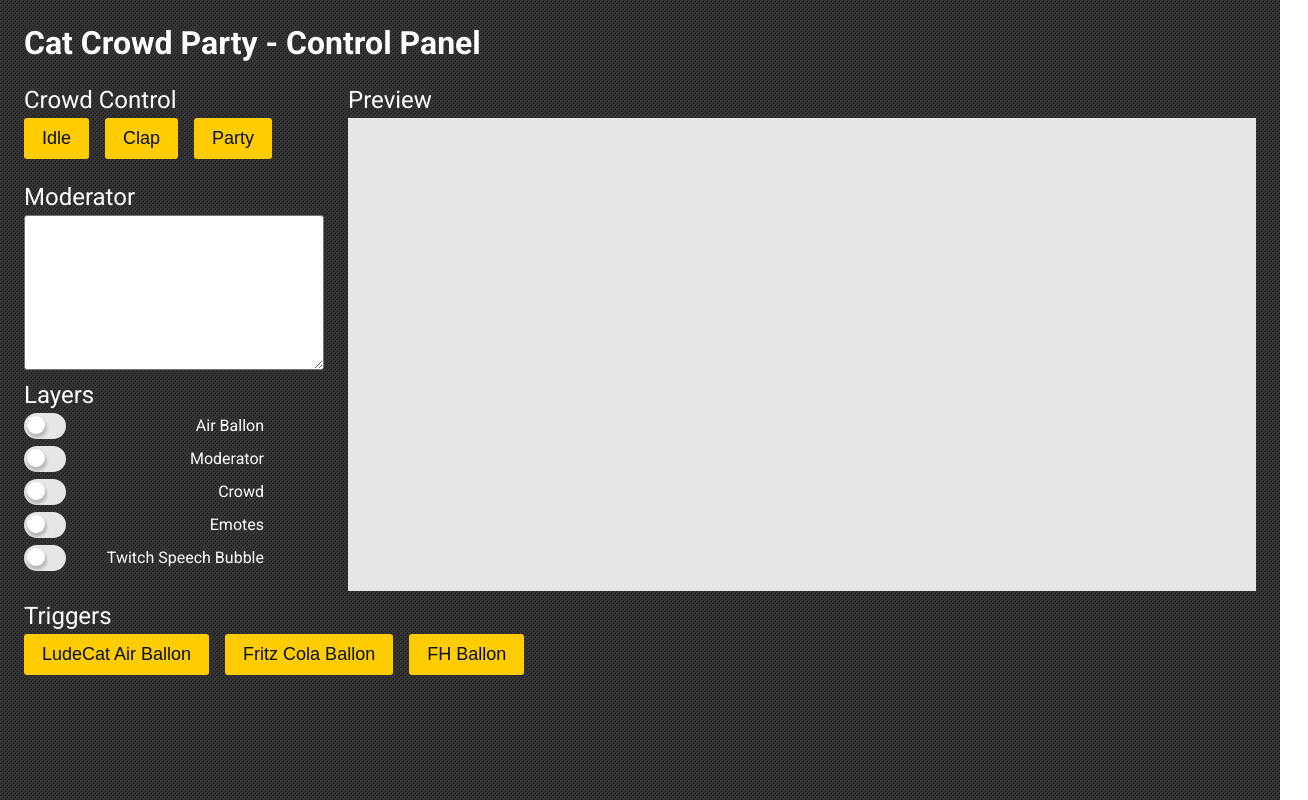
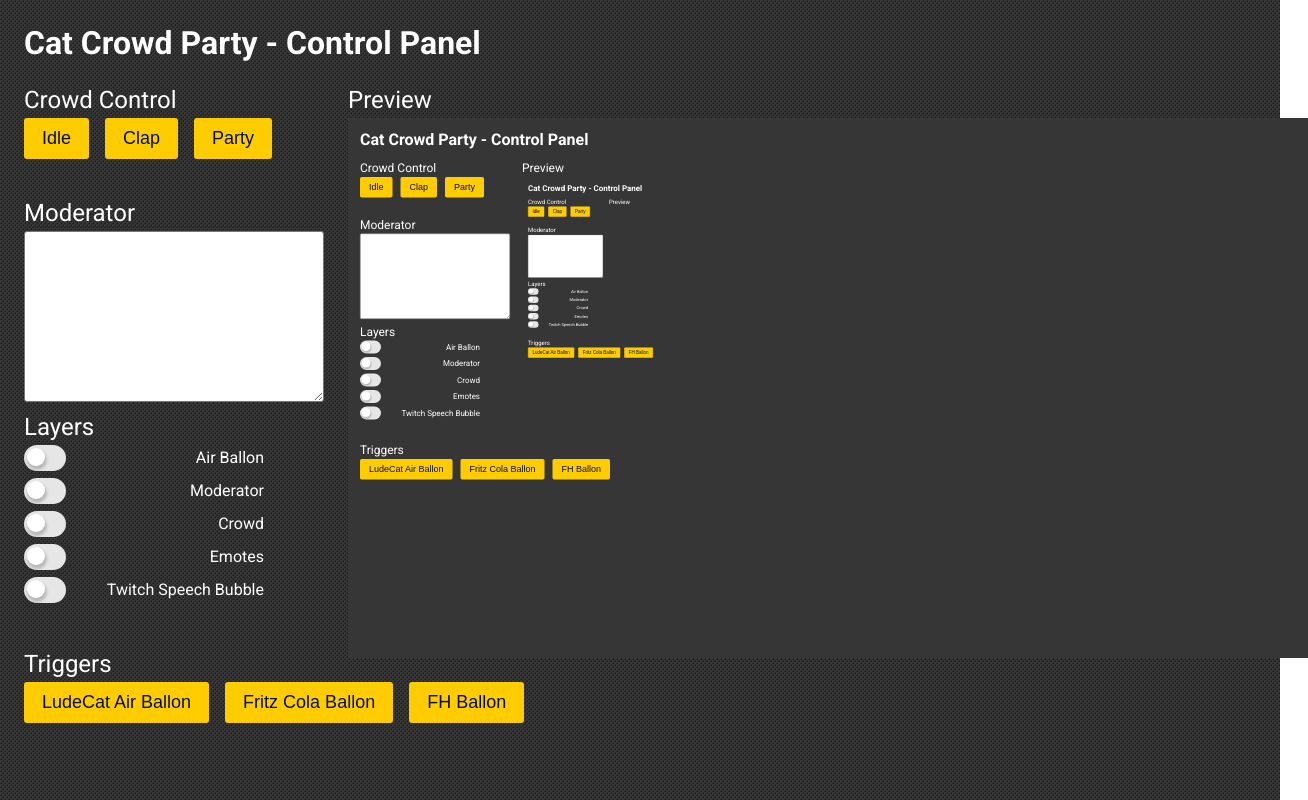
Before and after one commit to Ludecat/catcrowdparty, a Next.js app in the folder applications/frontend/: page /controlpanel in a window 1280 px wide. Shown: the whole page, 1308 px wide, since content can reach past the window. Built offline with nearby package versions, Linux system fonts and the light colour scheme.

Commit message:
add scaled phasegame preview to control panel

```diff
--- a/applications/frontend/src/app/components/controlpanel/ControlPanelGrid.tsx
+++ b/applications/frontend/src/app/components/controlpanel/ControlPanelGrid.tsx
@@ -17,9 +17,11 @@ const Grid = styled.div`
 		'triggers-control triggers-control';
 `
 
-const GridItem = styled.div<{ gridArea: string }>`
+const GridItem = styled.div<{ gridArea: string; height?: string; width?: string }>`
 	color: ${(p) => p.theme.color.white};
 	grid-area: ${(p) => p.gridArea};
+	height: ${(p) => p.height ?? 'auto'};
+	width: ${(p) => p.width ?? 'auto'};
 `
 
 const GridContentWrapper = styled.div`
@@ -32,9 +34,11 @@ const GridItemHeading = styled.p`
 	font-size: ${(p) => p.theme.fontSize.xl}px;
 `
 
-const Preview = styled.div`
-	height: 100%;
-	background-color: ${(p) => p.theme.color.decentBeton};
+const Preview = styled.iframe`
+	border: none;
+	display: block;
+	transform: scale(0.5);
+	transform-origin: 0 0;
 `
 
 const ControlPanelHeading = styled.h1`
@@ -45,12 +49,14 @@ const ControlPanelHeading = styled.h1`
 interface GridComponentProps {
 	gridArea: string
 	title: string
+	height?: string
+	width?: string
 }
 
 const GridComponent: FunctionComponent<GridComponentProps> = (props) => {
-	const { title, gridArea } = props
+	const { title, gridArea, height, width } = props
 	return (
-		<GridItem gridArea={gridArea}>
+		<GridItem gridArea={gridArea} height={height} width={width}>
 			<GridItemHeading>{title}</GridItemHeading>
 			<GridContentWrapper>{props.children}</GridContentWrapper>
 		</GridItem>
@@ -98,8 +104,8 @@ export const ControlPanelGrid = () => {
 					description="Twitch Speech Bubble"
 				/>
 			</GridComponent>
-			<GridComponent gridArea={'preview'} title="Preview">
-				<Preview />
+			<GridComponent gridArea={'preview'} title="Preview" height={'540px'} width={'960px'}>
+				<Preview src="/overlay#small" height={1080} width={1920} />
 			</GridComponent>
 			<GridComponent gridArea={'triggers-control'} title="Triggers">
 				<Button
--- a/applications/frontend/src/app/overlay/PhaserGame.tsx
+++ b/applications/frontend/src/app/overlay/PhaserGame.tsx
@@ -11,9 +11,10 @@ const PhaserDiv = styled.div`
 
 const PhaserGame = () => {
 	const isMounted = useIsMounted()
+
 	useEffect(() => {
 		if (isMounted) {
-			new Game()
+			new Game(1080, 1920)
 		}
 	}, [isMounted])
 
--- a/applications/frontend/src/app/overlay/game/Game.tsx
+++ b/applications/frontend/src/app/overlay/game/Game.tsx
@@ -2,8 +2,8 @@ import Phaser from 'phaser'
 import { gameConfig, SCENES } from './config'
 
 export default class Game extends Phaser.Game {
-	constructor() {
-		super(gameConfig)
+	constructor(height: number, width: number) {
+		super({ ...gameConfig, scale: { ...gameConfig.scale, height, width } })
 		this.scene.start(SCENES.OVERLAY)
 	}
 }
--- a/applications/frontend/src/app/overlay/game/config.ts
+++ b/applications/frontend/src/app/overlay/game/config.ts
@@ -6,7 +6,9 @@ export const gameConfig = {
 	transparent: true,
 	scale: {
 		parent: 'ccp-overlay',
-		autoCenter: Phaser.Scale.CENTER_BOTH,
+		width: 1920,
+		height: 1080,
+		autoCenter: Phaser.Scale.NONE,
 	},
 	physics: {
 		default: 'matter',
--- a/applications/frontend/src/app/overlay/game/scenes/OverlayScene.tsx
+++ b/applications/frontend/src/app/overlay/game/scenes/OverlayScene.tsx
@@ -1,5 +1,6 @@
 import Phaser from 'phaser'
 import { SCENES } from '../config'
+import { Checkpoint } from '../objects/Square'
 
 export default class OverlayScene extends Phaser.Scene {
 	constructor() {
@@ -15,6 +16,8 @@ export default class OverlayScene extends Phaser.Scene {
 	}
 
 	create() {
+		new Checkpoint(this, { x: 50, y: 50 })
+		new Checkpoint(this, { x: 150, y: 150 })
 		console.log(`${SCENES.OVERLAY}: create()`)
 	}
 	update() {}
--- a/applications/frontend/src/app/styles/global.styles.ts
+++ b/applications/frontend/src/app/styles/global.styles.ts
@@ -5,6 +5,10 @@ export const GlobalStyle = createGlobalStyle`
 	html {
 		width: 100%;
 		height: 100%;
+	}
+
+	#ccp-overlay canvas {
+		display: block;
 	}
 
 	body {
--- a/applications/frontend/src/pages/controlpanel/index.tsx
+++ b/applications/frontend/src/pages/controlpanel/index.tsx
@@ -36,7 +36,6 @@ export const getStaticProps: GetStaticProps<ControlPanelPageProps> = async () =>
 const ControlPanelPageWrapper = styled.div`
 	padding: ${(p) => p.theme.space.xl}px;
 	background-color: black;
-	overflow: hidden;
 	height: 100%;
 	background-color: #363636;
 	background-image: linear-gradient(
```
Also changed, not shown: applications/frontend/src/app/overlay/game/objects/Square.ts (added, +20 -0 lines), applications/frontend/src/pages/overlay/index.tsx (+4 -3 lines).
